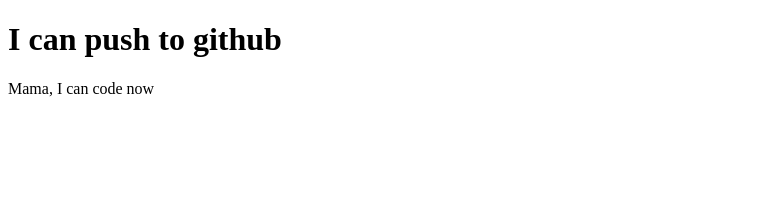
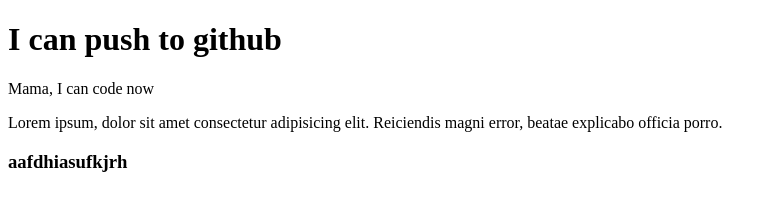
Before and after one commit to huraira775/My-Third_Repo, a plain HTML site: page index.html in a window 1280 px wide. Shown: the whole page, without its empty margins (0-777 px from the left). Drawn offline with Linux system fonts and the light colour scheme.

Commit message:
lorem type paragraph added along with another h3 tag

```diff
--- a/index.html
+++ b/index.html
@@ -9,5 +9,11 @@
 <body>
     <h1>I can push to github</h1>
     <p>Mama, I can code now</p>
+
+    <p>Lorem ipsum, dolor sit amet consectetur adipisicing elit. Reiciendis magni error, beatae explicabo officia porro.</p>
+
+    <h3>
+        aafdhiasufkjrh
+    </h3>
 </body>
 </html>
```
